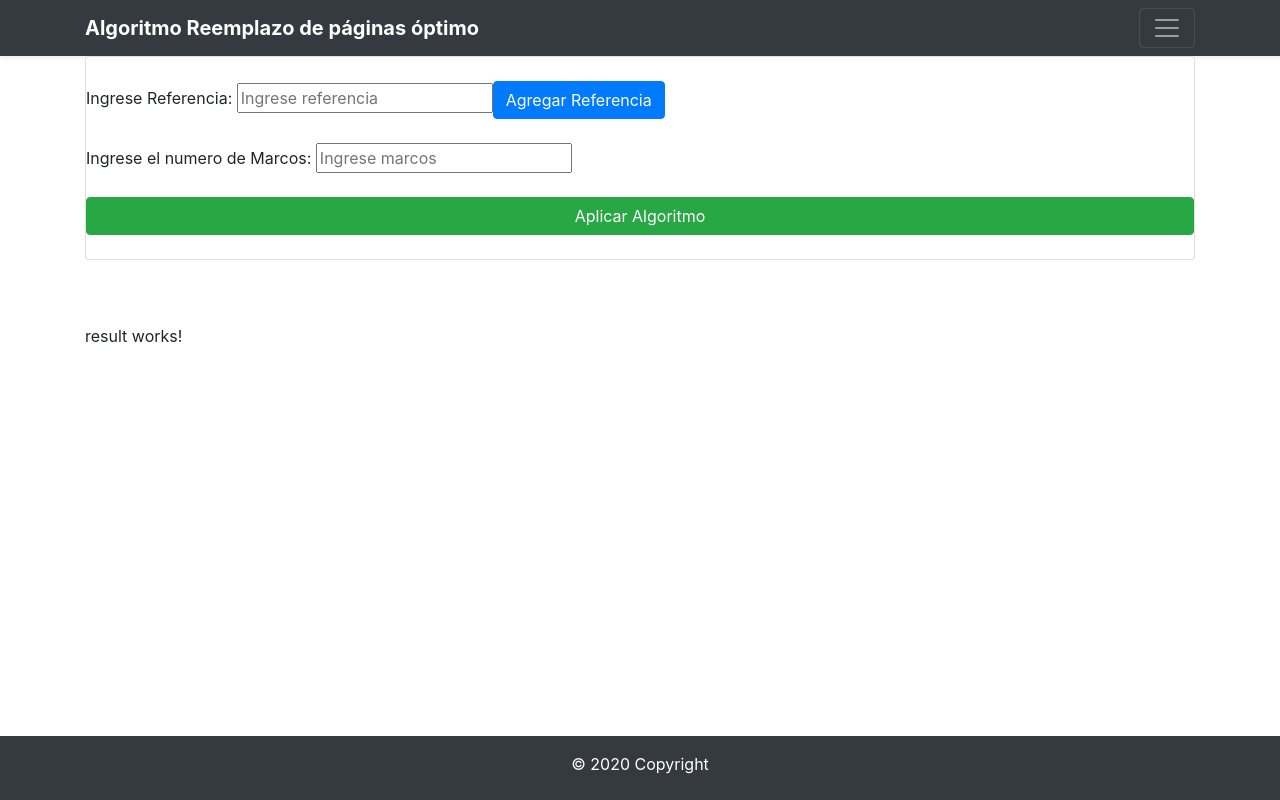
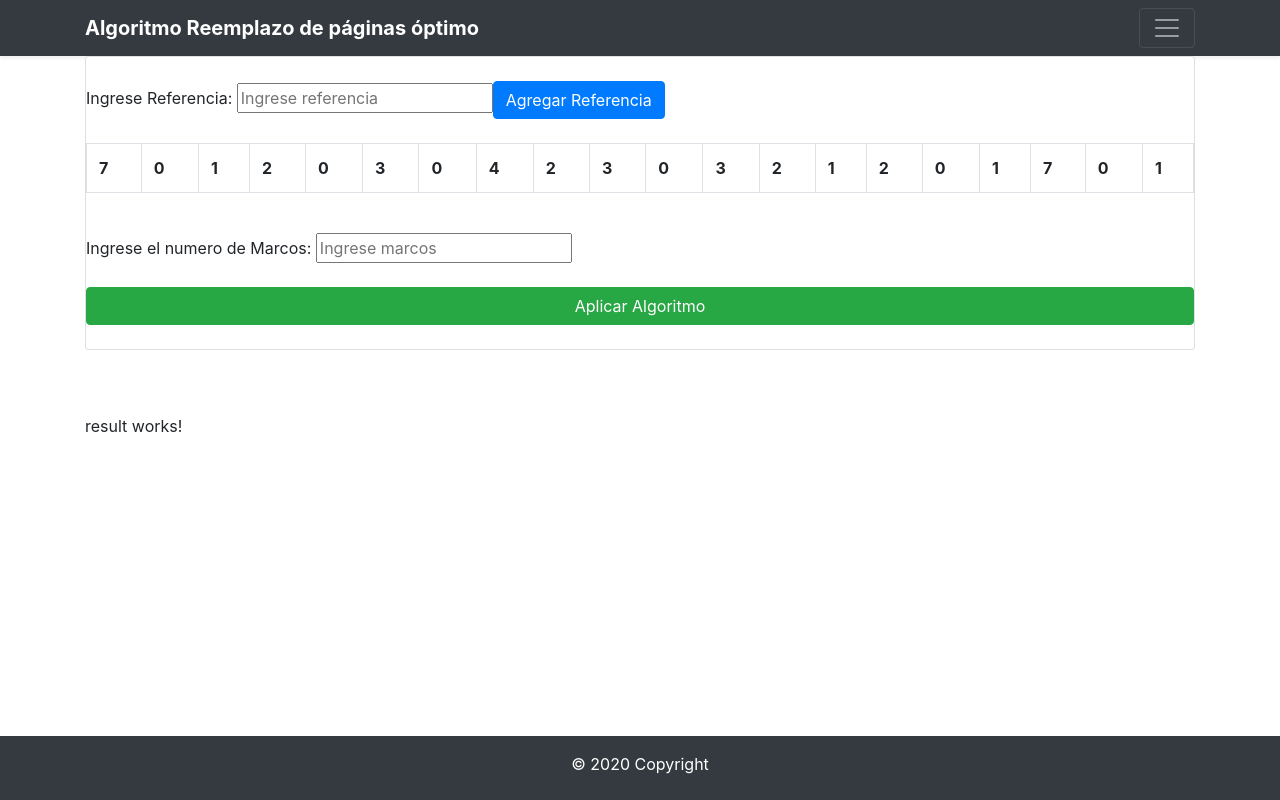
Before and after one commit to chjuca/Algoritmo-Reemplazo-Paginas, an Angular app: page / in a window 1280 px wide. Built offline with nearby package versions, Linux system fonts and the light colour scheme.

Commit message:
Cambiando la forma de presentar la cadena de referencia

```diff
--- a/src/app/components/initial-form/initial-form.component.html
+++ b/src/app/components/initial-form/initial-form.component.html
@@ -5,10 +5,14 @@
         <input type="text" placeholder="Ingrese referencia" [(ngModel)] = "reference" required maxlength="8">
         <button type="button" class="btn btn-primary" (click) = 'addReference(reference)'>Agregar Referencia</button>
     </div>
-    <div>
-        <ul *ngFor = 'let reference of referenceList'>
-            <li>{{reference}}</li>
-        </ul>
+    <div class="mt-4">
+        <table class="table table-bordered ">
+            <tr>
+                <th scope="col" *ngFor = 'let reference of referenceList'>
+                    {{reference}}
+                </th>
+            </tr>
+        </table>
     </div>
     <div>
         <br>
--- a/src/app/components/initial-form/initial-form.component.ts
+++ b/src/app/components/initial-form/initial-form.component.ts
@@ -13,7 +13,13 @@ export class InitialFormComponent implements OnInit {
 
   reference: number;
   frames: number;
-  referenceList = [];
+  // referenceList = [];
+  referenceList = [
+    '7', '0', '1', '2', '0',
+    '3', '0', '4', '2', '3',
+    '0', '3', '2', '1', '2',
+    '0', '1', '7', '0', '1'
+  ]
 
   constructor(public mainService: MainService) { }
 
@@ -21,13 +27,13 @@ export class InitialFormComponent implements OnInit {
   }
 
   addReference(reference: number) {
-    this.referenceList.push(reference);
+    //this.referenceList.push(reference);
   }
 
 
-  algorithmOptimal(numberFrames: number) {
+  optimalAlgorithm(numberFrames: number) {
     console.log(this.referenceList);
-    this.mainService.algorithmOptimal(numberFrames, this.referenceList);
+    this.mainService.optimalAlgorithm(numberFrames, this.referenceList);
   }
 
 
--- a/src/app/services/main.service.ts
+++ b/src/app/services/main.service.ts
@@ -16,7 +16,7 @@ export class MainService {
 
   constructor() { }
 
-  algorithmOptimal(numberFrames: number, referenceList: any) {
+  optimalAlgorithm(numberFrames: number, referenceList: any) {
     for (let i = 0; i < numberFrames; i++) {
       let frames = Array(referenceList.length);
       this.pages.push(frames);
```
